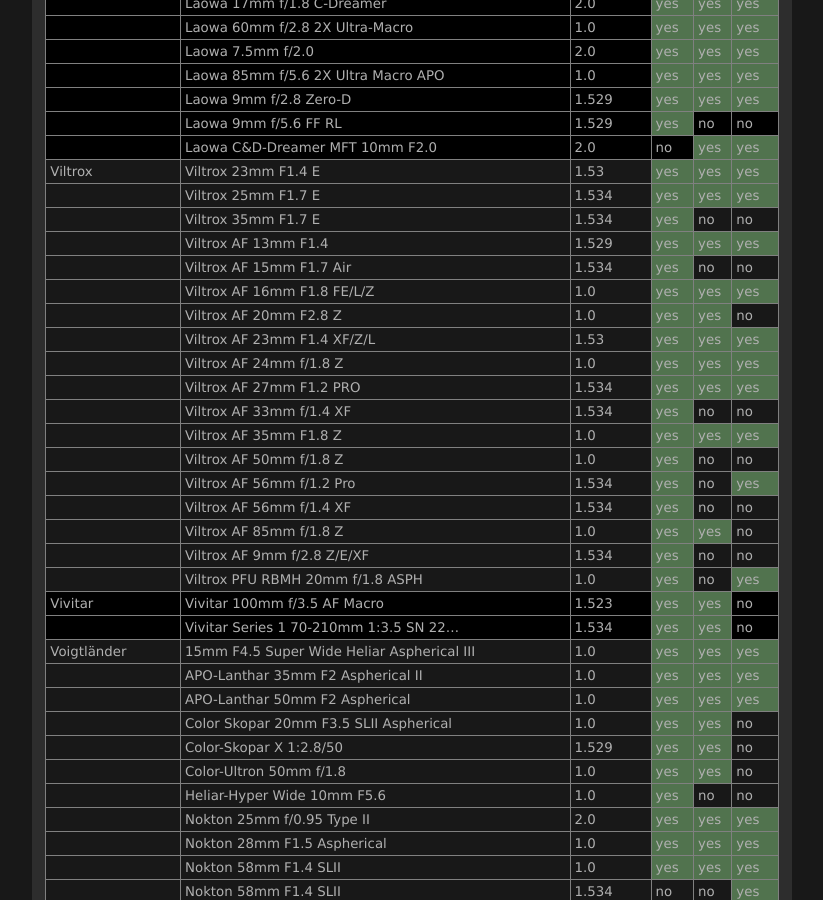
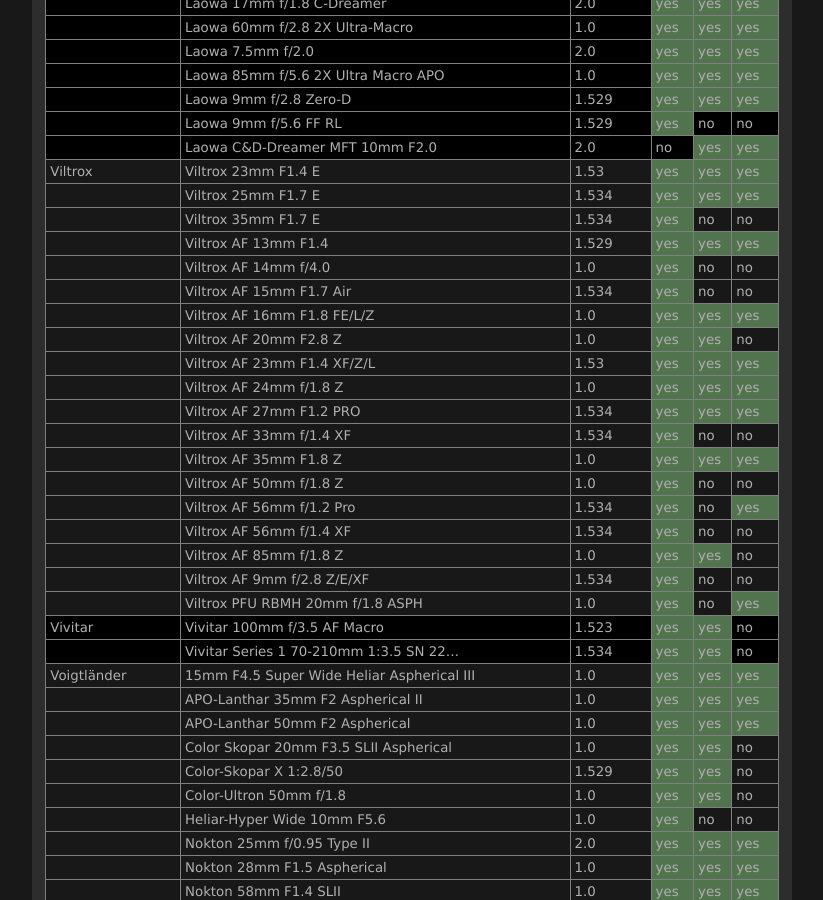
Before and after one commit to lensfun/lensfun.github.io, a Jekyll site: the page built from _posts/lenslist/2999-12-31-Lenslist-master.md, in a window 1280 px wide and 900 px high, scrolled down 36592 px. Shown: the whole window, without its empty margins (284-1107 px from the left). Built offline with Jekyll 4.4.1, drawn with Linux system fonts in a browser that asks for light colours.

Commit message:
Update master lens list from GitHub Actions

```diff
--- a/_posts/lenslist/2999-12-31-Lenslist-master.md
+++ b/_posts/lenslist/2999-12-31-Lenslist-master.md
@@ -1496,6 +1496,7 @@ This list was generated on 2026-09-04 from current Lensfun sources. Your Lensfun
 <tr class="lenslist-bg2"><td></td><td>Viltrox 25mm F1.7 E</td><td>1.534</td><td class="lenslist-highlight lenslist-check">yes</td><td class="lenslist-highlight lenslist-check">yes</td><td class="lenslist-highlight lenslist-check">yes</td></tr>
 <tr class="lenslist-bg2"><td></td><td>Viltrox 35mm F1.7 E</td><td>1.534</td><td class="lenslist-highlight lenslist-check">yes</td><td class="lenslist-check">no</td><td class="lenslist-check">no</td></tr>
 <tr class="lenslist-bg2"><td></td><td>Viltrox AF 13mm F1.4</td><td>1.529</td><td class="lenslist-highlight lenslist-check">yes</td><td class="lenslist-highlight lenslist-check">yes</td><td class="lenslist-highlight lenslist-check">yes</td></tr>
+<tr class="lenslist-bg2"><td></td><td>Viltrox AF 14mm f/4.0</td><td>1.0</td><td class="lenslist-highlight lenslist-check">yes</td><td class="lenslist-check">no</td><td class="lenslist-check">no</td></tr>
 <tr class="lenslist-bg2"><td></td><td>Viltrox AF 15mm F1.7 Air</td><td>1.534</td><td class="lenslist-highlight lenslist-check">yes</td><td class="lenslist-check">no</td><td class="lenslist-check">no</td></tr>
 <tr class="lenslist-bg2"><td></td><td>Viltrox AF 16mm F1.8 FE/L/Z</td><td>1.0</td><td class="lenslist-highlight lenslist-check">yes</td><td class="lenslist-highlight lenslist-check">yes</td><td class="lenslist-highlight lenslist-check">yes</td></tr>
 <tr class="lenslist-bg2"><td></td><td>Viltrox AF 20mm F2.8 Z</td><td>1.0</td><td class="lenslist-highlight lenslist-check">yes</td><td class="lenslist-highlight lenslist-check">yes</td><td class="lenslist-check">no</td></tr>
```
